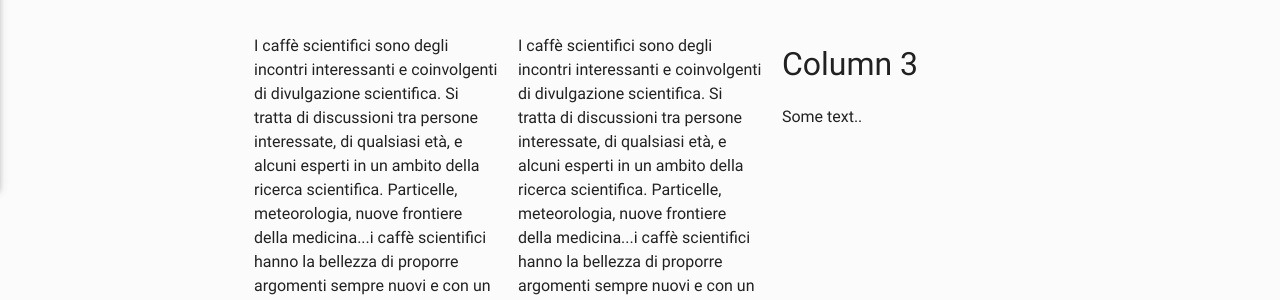
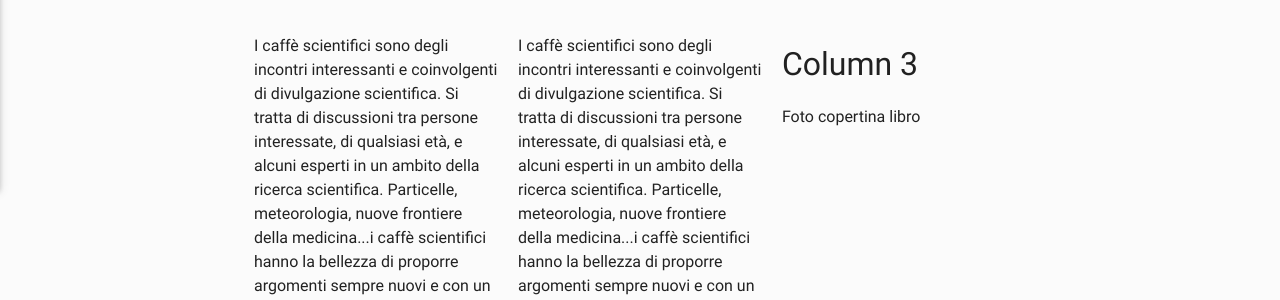
Before and after one commit to ai-sf/aisf_perugia, a Jekyll site: the page built from Rubrica.html, in a window 1280 px wide. Shown: the part 770-1070 px from the top of the page. Built offline with Jekyll 4.4.1, drawn with Linux system fonts in a browser that asks for light colours; nearby versions of some CDN libraries.

Commit message:
Update Rubrica.html

```diff
--- a/Rubrica.html
+++ b/Rubrica.html
@@ -76,7 +76,7 @@ mensilmente uscirà una recensione su un libro scientifico e di divulgazione...
 
   <div class="column">
   <h2>Column 3</h2>
-  <p>Some text..</p>
+  <p>Foto copertina libro</p>
 </div>
 
 
```
